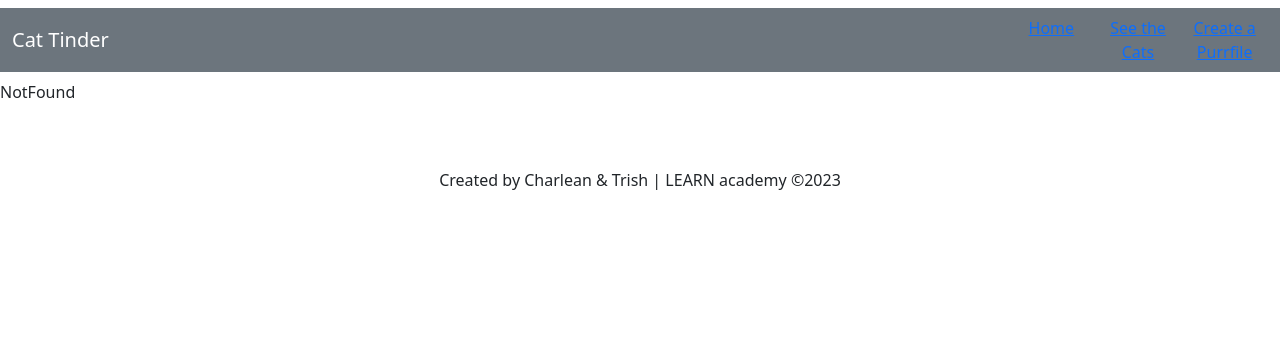
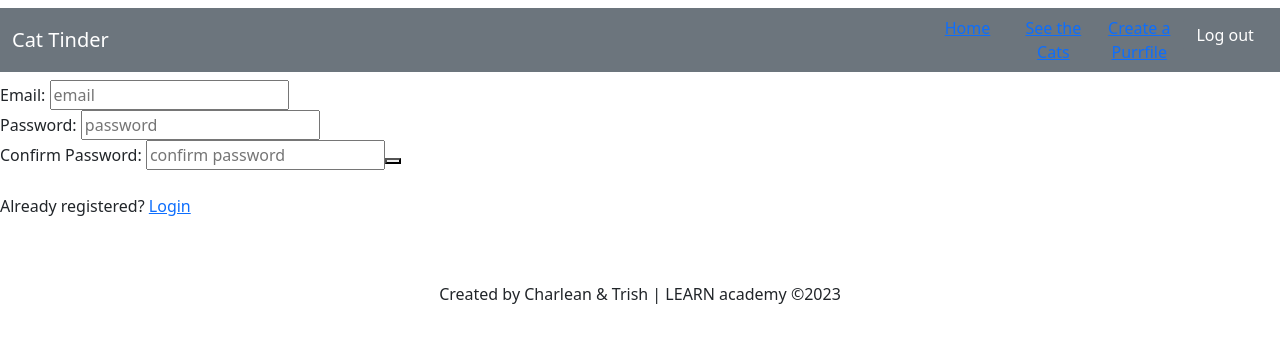
Before and after one commit to learn-academy-2023-hotel/cat-tinder-frontend-trish-and-kevin-the-cat, a React (Create React App) app: page /signup in a window 1280 px wide. Shown: the top 342 px of the page. Built offline with nearby package versions, Linux system fonts and the light colour scheme; no server answers.

Commit message:
adding jwt fetch requests

```diff
--- a/src/App.js
+++ b/src/App.js
@@ -12,17 +12,23 @@ import CatShow from "./pages/CatShow"
 import Home from "./pages/Home"
 import NotFound from "./pages/NotFound"
 import mockUsers from "./mockUsers"
+import Signup from "./pages/Signup"
 
 import "./App.css"
 
 const App = () => {
-  const [cats, setCats] = useState(mockCats)
-  const [currentUser, setCurrentUser] = useState(mockUsers[0])
+  const [cats, setCats] = useState([])
+  const [currentUser, setCurrentUser] = useState(null)
 
   // for protected page we will need currentUser.id === cat.user_id
   useEffect(() => {
+    const loggedInUser = localStorage.getItem("user")
+    if (loggedInUser) {
+      setCurrentUser(JSON.parse(loggedInUser))
+    }
     readCats()
   }, [])
+  //  CRUD fxnality fetch calls
 
   // const url = `https://cat-tinder-backend.onrender.com`
   const url = "http://localhost:3000/"
@@ -74,11 +80,55 @@ const App = () => {
       .catch((errors) => console.log("delete errors:", errors))
   }
 
+  // authentication/auth fetch calls
+  // localSTorage - saves k-v pairs in browser.  Must be strings - use JSON.stringify(yourDataHere)
+
+  const signup = (userInfo) => {
+    fetch(`${url}signup`, {
+      body: JSON.stringify(userInfo),
+      headers: {
+        "Content-Type": "application/json",
+        Accept: "application/json",
+      },
+      method: "POST",
+    })
+      .then((response) => {
+        if (!response.ok) {
+          throw Error(response.statusText)
+        }
+        // store token in browser using localStorage
+        localStorage.setItem("token", response.headers.get("Authorization"))
+        return response.json()
+      })
+      .then((payload) => {
+        localStorage.setItem("user", JSON.stringify(payload))
+        setCurrentUser(payload)
+      })
+      .catch((error) => console.log("signup errors: ", error))
+  }
+
+  const logout = () => {
+    fetch(`${url}logout`, {
+      headers: {
+        "Content-Type": "application/json",
+        Authorization: localStorage.getItem("token"), //retrieve token
+      },
+      method: "DELETE",
+    })
+      .then((payload) => {
+        localStorage.removeItem("token")
+        localStorage.removeItem("user")
+        setCurrentUser(null)
+      })
+      .catch((error) => console.log("log out errors: ", error))
+  }
+
   return (
     <>
-      <Header />
+      <Header currentUser={currentUser} logout={logout} />
       <Routes>
         <Route path="/" element={<Home />} />
+        <Route path="/signup" element={<Signup signup={signup} />} />
         <Route path="/catindex" element={<CatIndex cats={cats} />} />
         <Route
           path="/catshow/:id"
--- a/src/components/Header.js
+++ b/src/components/Header.js
@@ -1,7 +1,14 @@
 import React from "react"
-import { Nav, NavItem, Navbar, NavbarBrand } from "reactstrap"
-import { NavLink } from "react-router-dom"
-const Header = () => {
+import { Nav, NavItem, Navbar, NavbarBrand, Button } from "reactstrap"
+import { NavLink, useNavigate } from "react-router-dom"
+const Header = ({ currentUser, logout }) => {
+  const navigate = useNavigate()
+
+  const handleClick = () => {
+    logout()
+    navigate("/")
+  }
+
   return (
     <Navbar className="my-2" color="secondary" dark>
       <NavbarBrand>Cat Tinder</NavbarBrand>
@@ -15,6 +22,9 @@ const Header = () => {
         <NavItem>
           <NavLink to="/catnew">Create a Purrfile</NavLink>
         </NavItem>
+        <NavItem>
+          <Button onClick={handleClick}>Log out</Button>
+        </NavItem>
       </Nav>
     </Navbar>
   )
--- /dev/null
+++ b/src/pages/Signup.js
@@ -0,0 +1,49 @@
+import { useRef } from "react"
+import { useNavigate } from "react-router-dom"
+
+const Signup = ({ signup }) => {
+  const formRef = useRef()
+  const navigate = useNavigate()
+
+  const handleSubmit = (e) => {
+    e.preventDefault()
+    //  store the form entries in variable
+    const formData = new FormData(formRef.current)
+    // create object from entries
+    const data = Object.fromEntries(formData)
+    //  put in format to use with JWT
+    const userInfo = {
+      user: { email: data.email, password: data.password },
+    }
+    signup(userInfo)
+    navigate("/")
+    e.target.reset() // reset the form
+  }
+
+  return (
+    <div>
+      <form ref={formRef} onSubmit={handleSubmit}>
+        Email: <input type="email" name="email" placeholder="email" />
+        <br />
+        Password:{" "}
+        <input type="password" name="password" placeholder="password" />
+        <br />
+        Confirm Password:{" "}
+        <input
+          type="password"
+          name="password_confirmation"
+          placeholder="confirm password"
+        />
+        <button type="sumbit" value="Submit"></button>
+        <br />
+      </form>
+      <br />
+      <div>
+        {" "}
+        Already registered? <a href="/login">Login</a>
+      </div>
+    </div>
+  )
+}
+
+export default Signup
```
